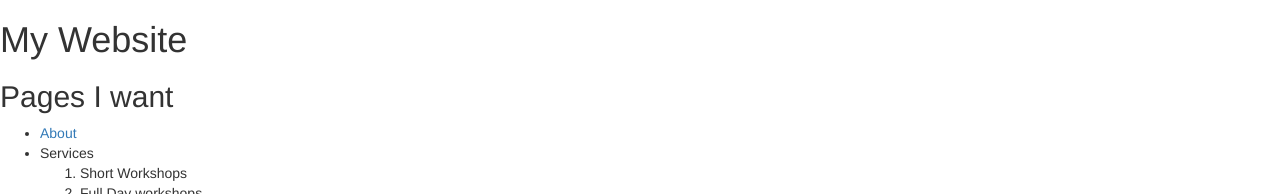
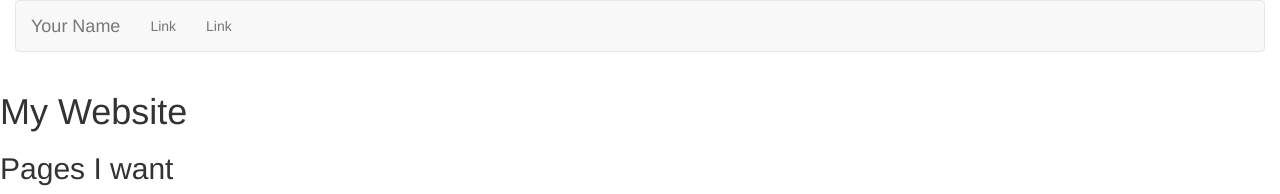
Before and after one commit to cchatterton1/Website-Designs, a plain HTML site: page index.html in a window 1280 px wide. Shown: the top 194 px of the page. Drawn offline with nearby package versions, Linux system fonts and the light colour scheme.

Commit message:
New Change

```diff
--- a/index.html
+++ b/index.html
@@ -4,13 +4,58 @@
   <meta charset="UTF-8">
     <title>My Website</title>
     <meta name="viewport" content="width=device-width initial-scale=1" />
-    <link rel="stylesheet" type=""main.css">
+    <link rel="stylesheet" type="main.css">
+
     <link rel="stylesheet" href="https://maxcdn.bootstrapcdn.com/bootstrap/3.3.4/css/bootstrap.min.css">
+
+
 
 </head>
 <body>
 
+<div class = "container-fluid">
+
+ <nav class="navbar navbar-default">
+
+        <div class="navbar-header">
+
+            <!-- Hamburger Menu -->
+            <button type="button" class="navbar-toggle collapsed" data-toggle="collapse" data-target="#fac-example-navbar-collapse-1">
+
+            <!-- The spans are styled to look like a Hamburger Menu -->
+                <span class="sr-only">Toggle navigation</span>
+                <span class="icon-bar"></span>
+                <span class="icon-bar"></span>
+                <span class="icon-bar"></span>
+
+            </button>
+            <a class="navbar-brand" href="#">Your Name</a>
+
+        </div><!-- /.navbar-header -->
+
+        <div class="collapse navbar-collapse" id="fac-example-navbar-collapse-1">
+
+            <ul class="nav navbar-nav">
+                <li>
+                    <a href="#">
+                        Link
+                    </a>
+                </li>
+                <li>
+                    <a href="#">
+                        Link
+                    </a>
+                </li>
+            </ul>
+
+        </div><!-- /.navbar-collapse -->
+
+    </nav>
+
+</div>
+
   <h1>My Website</h1>
+
   <h2>Pages I want</h2>
   <ul>
     <li> <a href="http://google.co.uk" ></href>About </a> </li>
@@ -39,5 +84,10 @@
 
 <iframe src="http://www.envirtual.co.uk"></iframe>
 
+
+    <script src="https://code.jquery.com/jquery-1.11.2.min.js"></script>
+    <script src="https://maxcdn.bootstrapcdn.com/bootstrap/3.3.4/js/bootstrap.min.js"></script>
+
+
 </body>
 </html>
```
